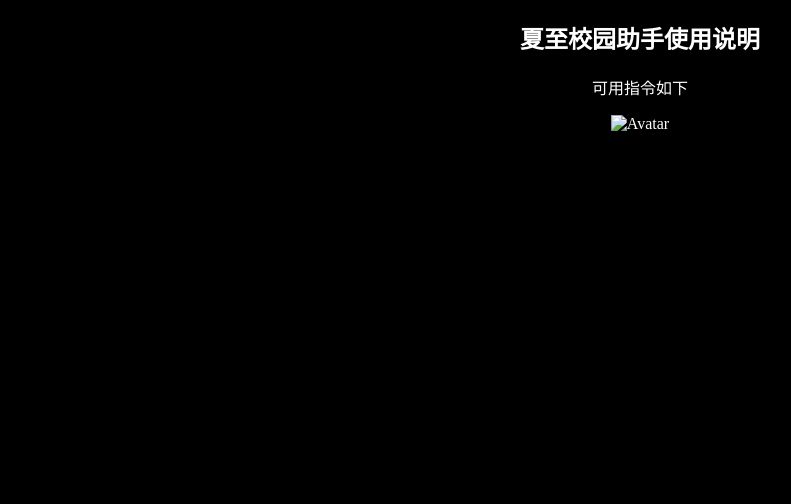
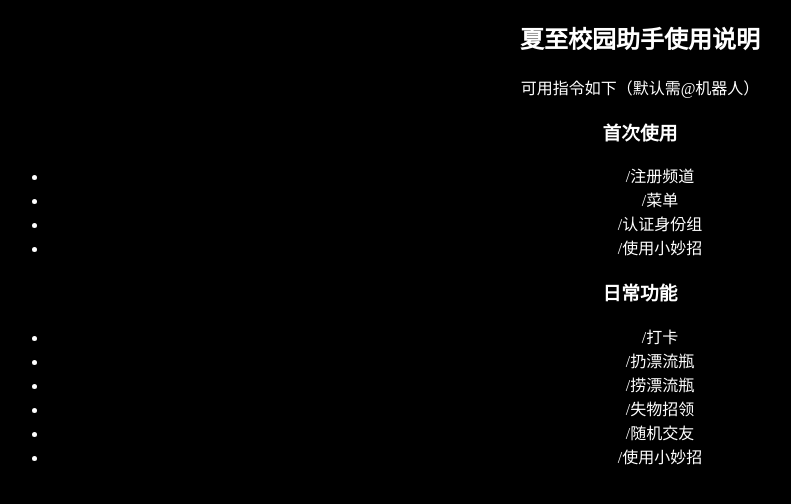
Before and after one commit to x7z0/x7z0.github.io, a plain HTML site: page app/description.html in a window 1280 px wide. Shown: the whole page, without its empty margins (0-791 px from the left). Drawn offline with Linux system fonts and the light colour scheme.

Commit message:
Update description.html

```diff
--- a/app/description.html
+++ b/app/description.html
@@ -13,8 +13,22 @@ body {
 <body>
 
 <h2>夏至校园助手使用说明</h2>
-<p>可用指令如下</p>
-<img src="icon.png" alt="Avatar" style="width:200px">
-
+<p>可用指令如下（默认需@机器人）</p>
+<h3>首次使用</h3>
+<ul>
+  <li>/注册频道</li>
+  <li>/菜单</li>
+  <li>/认证身份组</li>
+  <li>/使用小妙招</li>
+</ul>
+<h3>日常功能</h3>
+<ul>
+  <li>/打卡</li>
+  <li>/扔漂流瓶</li>
+  <li>/捞漂流瓶</li>
+  <li>/失物招领</li>
+  <li>/随机交友</li>
+  <li>/使用小妙招</li>
+</ul>
 </body>
 </html>
```
